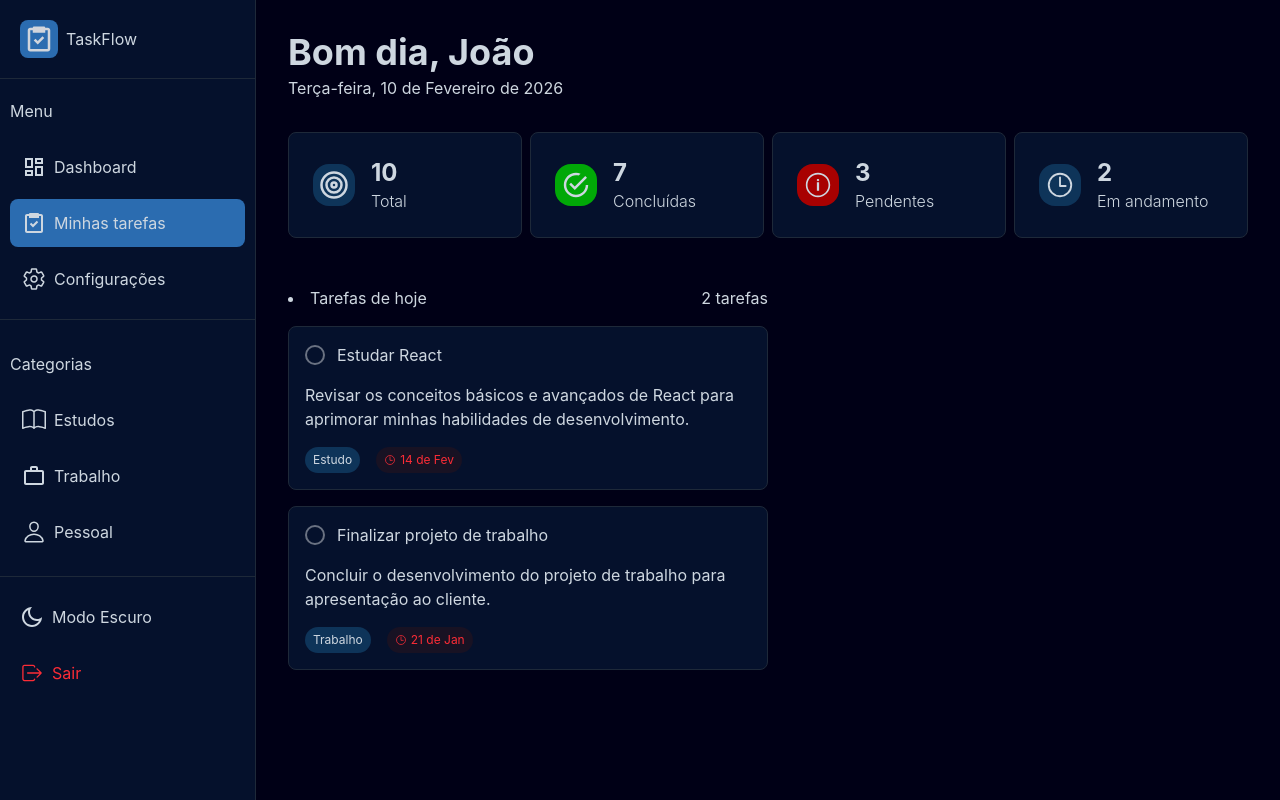
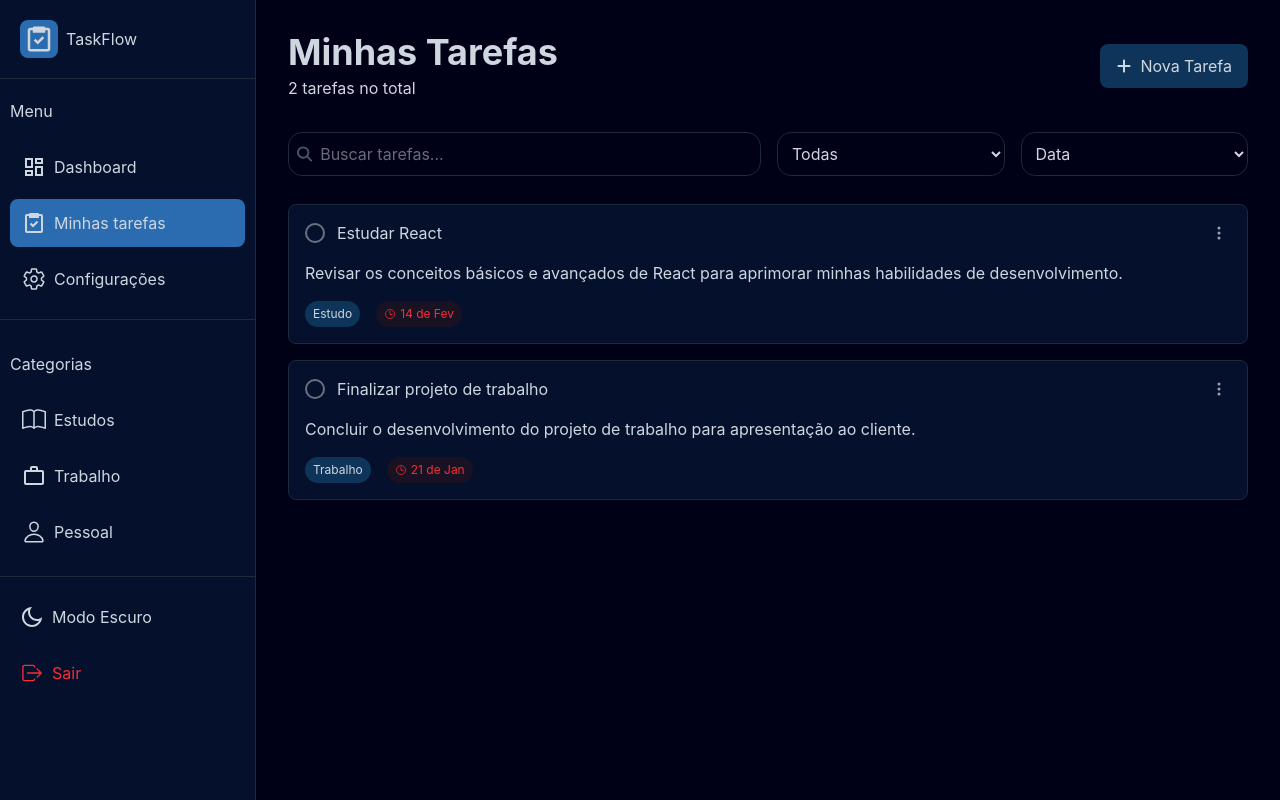
Before and after one commit to IaraSantos404/task-manager, a React app in the folder frontend/: page /tasks in a window 1280 px wide. Built offline with nearby package versions, Linux system fonts and the light colour scheme; the HTML template or start-up script is replaced by a standard one.

Commit message:
add tasks page

```diff
--- a/frontend/src/components/aside.tsx
+++ b/frontend/src/components/aside.tsx
@@ -35,7 +35,7 @@ export default function Aside({ theme, setTheme }: AsideProps) {
   ]
   return (
     <>
-      <aside className="bg-secondary w-64 h-screen fixed inset-y-0 left-0 overflow-y-auto border-r border-gray-800">
+      <aside className="bg-secondary w-64 h-screen fixed inset-y-0 left-0 overflow-y-hidden border-r border-gray-800 ">
         <div className="flex  items-center gap-2 border-b border-gray-800 p-5">
           {/* logo aqui */}
           <div className="bg-primary-300 rounded-lg p-1">
--- a/frontend/src/index.css
+++ b/frontend/src/index.css
@@ -8,7 +8,7 @@ body {
 
 input:focus {
   outline: none;
-   --text-color: #01a807;
+  --text-color: #01a807;
 }
 
 
--- /dev/null
+++ b/frontend/src/pages/log/components/notTaskFound.tsx
@@ -0,0 +1,10 @@
+import { FaMagnifyingGlass } from "react-icons/fa6";
+
+export default function NotTaskFound() {
+  return (
+    <div className="flex flex-col items-center gap-4 mt-12">
+      <FaMagnifyingGlass className="text-gray-600 text-4xl" />
+      <p className="text-gray-600">Nenhuma tarefa encontrada</p>
+    </div>
+  )
+}
--- a/frontend/src/pages/log/components/tasksDashboard.tsx
+++ b/frontend/src/pages/log/components/tasksDashboard.tsx
@@ -1,10 +1,10 @@
 import formatDate from "../../../utils/date";
 import { IoTimeOutline } from "react-icons/io5";
 import { FaCheck } from "react-icons/fa6";
+import { BsThreeDotsVertical } from "react-icons/bs";
 import { useState } from "react";
 
 interface TasksDashboardProps {
-  name: string;
   tasks: {
     title: string;
     description: string;
@@ -13,7 +13,7 @@ interface TasksDashboardProps {
   }[];
 }
 
-export default function TasksDashboard({ name, tasks }: TasksDashboardProps) {
+export default function TasksDashboard({ tasks }: TasksDashboardProps) {
   const [checkedTasks, setCheckedTasks] = useState<Set<number>>(new Set());
 
   const toggleTask = (index: number) => {
@@ -30,13 +30,11 @@ export default function TasksDashboard({ name, tasks }: TasksDashboardProps) {
 
   return (
     <>
-      <section className="w-full lg:w-1/2 my-12 flex flex-col gap-4">
-        <div className="flex justify-between ">
-          <li>{name}</li>
-          <p>{tasks.length} tarefa{tasks.length > 1 ? "s" : ""}</p>
-        </div>
+      <section className="w-full flex flex-col gap-4">
         {tasks.map((task, index) => (
-          <div key={`${task.title}-${index}`} className="card bg-secondary text-text p-4 rounded-lg w-full flex flex-wrap gap-4 items-center border border-gray-800">
+          <div key={`${task.title}-${index}`} className={`card bg-secondary text-text p-4
+            rounded-lg w-full flex flex-col gap-4 items-start border border-gray-800 `}>
+            <div className="flex items-center gap-3 justify-between w-full">
               <div className="flex items-center gap-3">
                 <div
                   onClick={() => toggleTask(index)}
@@ -50,15 +48,22 @@ export default function TasksDashboard({ name, tasks }: TasksDashboardProps) {
                     <FaCheck className="text-white text-[10px]" />
                   )}
                 </div>
+
                 <label
                   onClick={() => toggleTask(index)}
-                className="cursor-pointer"
-              >
+                  className={`cursor-pointer ${checkedTasks.has(index) ? "line-through" : ""}`}>
                   {task.title}
                 </label>
               </div>
-            <p>{task.description}</p>
-            <div className="flex items-center gap-4">
+
+              <div className="text-gray-400 cursor-pointer hover:text-text hover:bg-primary rounded-lg p-1 transition-colors duration-200">
+                <BsThreeDotsVertical />
+              </div>
+
+
+            </div>
+            <p className={checkedTasks.has(index) ? "opacity-30" : ""}>{task.description}</p>
+            <div className={`flex items-center gap-4 ${checkedTasks.has(index) ? "opacity-50" : ""}`}>
               <p className="bg-primary py-1 px-2 text-text rounded-2xl text-[12px]">{task.category}</p>
               <p className=" py-1 px-2 bg-[rgba(100,20,0,0.2)] text-red-500 rounded-2xl text-[12px] flex items-center gap-1">
                 <span><IoTimeOutline /></span>
--- a/frontend/src/pages/log/dashboard.tsx
+++ b/frontend/src/pages/log/dashboard.tsx
@@ -24,7 +24,7 @@ export default function Dashboard() {
 
   ]
 
-  const tasks =[
+  const tasks = [
     {
       title: "Estudar React",
       description: "Revisar os conceitos básicos e avançados de React para aprimorar minhas habilidades de desenvolvimento.",
@@ -41,7 +41,7 @@ export default function Dashboard() {
   return (
     <>
       <section className="p-8 w-full">
-        <Header user="João" />
+        <Header user="Iara" />
         <div className="cards-container flex flex-wrap lg:flex-nowrap justify-between gap-2 w-full mt-8">
           {cards.map((card) => (
             <div key={card.nome} className="card bg-secondary text-text p-6 rounded-lg lg:w-1/4 w-full flex gap-4 items-center border border-gray-800">
@@ -52,10 +52,17 @@ export default function Dashboard() {
               </div>
             </div>
           ))}
-
         </div>
 
-        <TasksDashboard name="Tarefas de hoje" tasks={tasks} />
+        <div className="my-12 lg:w-1/2 w-full">
+          <div className="flex justify-between mb-4">
+            <li className="text-text">Tarefas de hoje</li>
+            <p className="text-text">{tasks.length} tarefa{tasks.length > 1 ? "s" : ""}</p>
+          </div>
+
+          <TasksDashboard tasks={tasks} />
+        </div>
+
 
       </section>
     </>
--- /dev/null
+++ b/frontend/src/pages/log/tasks.tsx
@@ -0,0 +1,67 @@
+import { FaMagnifyingGlass } from "react-icons/fa6";
+import { FaPlus } from "react-icons/fa6";
+
+import NotTaskFound from "./components/notTaskFound";
+import TasksDashboard from "./components/tasksDashboard";
+
+export default function Tasks() {
+  const tasks = [
+    {
+      title: "Estudar React",
+      description: "Revisar os conceitos básicos e avançados de React para aprimorar minhas habilidades de desenvolvimento.",
+      category: "Estudo",
+      date: "2026-02-13"
+    },
+    {
+      title: "Finalizar projeto de trabalho",
+      description: "Concluir o desenvolvimento do projeto de trabalho para apresentação ao cliente.",
+      category: "Trabalho",
+      date: "2024-01-20"
+    },
+  ]
+  return (
+    <section className="p-8">
+      <div className="flex justify-between items-center mb-8">
+        <div className="titles">
+          <h1 className="font-bold text-4xl">Minhas Tarefas</h1>
+          <p className="text-text mt-1 ">{tasks.length} tarefa{tasks.length > 1 ? "s" : ""} no total</p>
+        </div>
+        <button className="bg-primary text-[#ced7e0] py-2.5 px-4 rounded-lg cursor-pointer hover:bg-primary-300 transition-color duration-300 flex items-center gap-2">
+          <FaPlus />
+          Nova Tarefa
+        </button>
+      </div>
+
+      <div className="filters mt-5 flex-col lg:flex-row flex items-between gap-4 mb-7">
+        <div className="flex border border-gray-800 rounded-[14px] p-2 items-center gap-2 flex-2">
+          <FaMagnifyingGlass className="text-gray-600" />
+          <input className="bg-transparent w-full" type="text" placeholder="Buscar tarefas..." />
+        </div>
+
+        {/* filtro de estado */}
+        <div className="flex flex-1 ">
+          <select className="p-2.5 text-text bg-background rounded-[14px] border border-gray-800 cursor-pointer w-full">
+            <option value="">Todas</option>
+            <option value="concluida">Concluídas</option>
+            <option value="pendente">Pendentes</option>
+            <option value="andamento">Em andamento</option>
+          </select>
+        </div>
+
+        {/* ordenação */}
+        <div className="flex flex-1 w-full">
+          <select className="p-2.5 text-text bg-background rounded-[14px] border border-gray-800 cursor-pointer w-full">
+            <option value="Data">Data</option>
+            <option value="Status">Status</option>
+            <option value="Nome">Nome</option>
+          </select>
+        </div>
+      </div>
+
+      {tasks.length === 0 ? (
+        <NotTaskFound />
+      ) : <TasksDashboard tasks={tasks} />}
+
+    </section >
+  )
+}
--- a/frontend/src/routes.tsx
+++ b/frontend/src/routes.tsx
@@ -5,6 +5,7 @@ import AuthLayout from "./layouts/authLayout";
 import ProtectedRoute from "./layouts/protectedRoute";
 import Register from "./pages/auth/register";
 import Login from "./pages/auth/login";
+import Tasks from "./pages/log/tasks";
 
 
 export default function AppRoutes(){
@@ -24,7 +25,7 @@ export default function AppRoutes(){
             <PrivateLayout />
           </ProtectedRoute>}>
             <Route path="/dashboard" element={<Dashboard />} />
-            <Route path="/tasks" element={<Dashboard />} />
+            <Route path="/tasks" element={<Tasks />} />
             <Route path="/settings" element={<Dashboard />} />
         </Route>
       </Routes>
```
Lines whose indentation alone changed are shown as unchanged.
